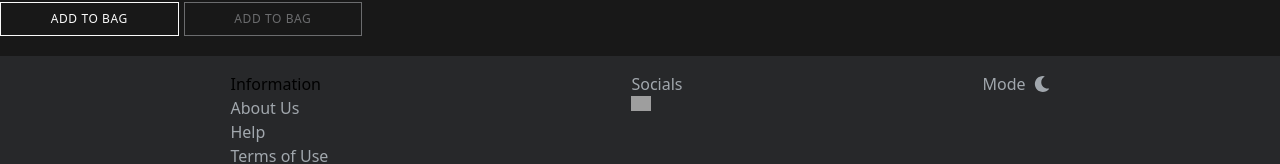
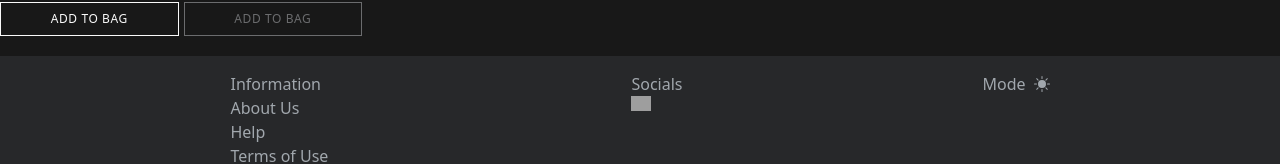
Before and after one commit to Requiem-of-Zero/gjallarhorn, a Next.js app: page / in a window 1280 px wide. Shown: the part 5862-6026 px from the top of the page. Built offline with nearby package versions, Linux system fonts and the light colour scheme; no server answers; grey boxes are pictures that could not be loaded; a web font is replaced by a local one.

Commit message:
Fixed homepage night and dark mode

```diff
--- a/src/components/Footer/Footer.js
+++ b/src/components/Footer/Footer.js
@@ -1,9 +1,10 @@
-import { AiOutlineCopyrightCircle } from "react-icons/ai";
-import { FaMoon } from "react-icons/fa";
 import Image from "next/image";
 import Link from "next/link";
+import { AiOutlineCopyrightCircle } from "react-icons/ai";
+import { BsSunFill } from "react-icons/bs";
+import { FaMoon } from "react-icons/fa";
 
-const Footer = ({ toggleTheme }) => {
+const Footer = ({ theme, toggleTheme }) => {
   return (
     <footer className="bg-grey footer_info">
       <ul className="text-light-grey px-4 pt-4 lgl:justify-center lgl:flex lgl:items-start lgl:gap-[300px] max-w-contentContainer m0a">
@@ -46,7 +47,12 @@ const Footer = ({ toggleTheme }) => {
         </div>
 
         <div id="light-dark-mode" className="flex gap-[8px] items-center">
-          Mode <FaMoon onClick={toggleTheme} className="cursor-pointer" />
+          Mode{" "}
+          {theme === "light" ? (
+            <FaMoon onClick={toggleTheme} className="cursor-pointer" />
+          ) : (
+            <BsSunFill onClick={toggleTheme} className="pointer-cursor" />
+          )}
         </div>
       </ul>
       <p className="px-4 text-light-grey text-sm flex gap-[5px] py-1 pb-2 justify-center items-center select-none">
--- a/src/pages/_app.js
+++ b/src/pages/_app.js
@@ -55,7 +55,7 @@ export default function App({ Component, pageProps }) {
                 ></motion.div>
               )}
               <div id={theme}>
-                <Component {...pageProps} toggleTheme={toggleTheme} />
+                <Component {...pageProps} theme={theme} toggleTheme={toggleTheme} />
                 {sidebar && <Sidebar sidebar={sidebar} />}
                 <FooterNavigation
                   theme={theme}
--- a/src/pages/index.js
+++ b/src/pages/index.js
@@ -1,14 +1,14 @@
+import Head from "next/head";
+import { useState } from "react";
+import "react-toastify/dist/ReactToastify.css";
 import Banner from "../components/Banner/Banner";
 import bannerData from "../components/Banner/data";
 import Footer from "../components/Footer/Footer";
 import Header from "../components/Header/Header";
 import Products from "../components/Products/Products";
 import productsData from "../components/ProductTile/data";
-import Head from "next/head";
-import { useState } from "react";
-import "react-toastify/dist/ReactToastify.css";
 
-export default function Home({ toggleTheme }) {
+export default function Home({ theme, toggleTheme }) {
   const [sidebar, setSidebar] = useState(false);
 
   return (
@@ -23,7 +23,7 @@ export default function Home({ toggleTheme }) {
         <Header />
         <Banner {...bannerData} />
         <Products {...productsData} />
-        <Footer toggleTheme={toggleTheme}/>
+        <Footer theme={theme} toggleTheme={toggleTheme} />
       </main>
     </>
   );
--- a/src/styles/globals.css
+++ b/src/styles/globals.css
@@ -61,9 +61,6 @@ body {
   color: var(--text-light-primary);
 }
 
-#dark .bottom_nav {
-  background-color: var(--trimming-dark-secondary);
-}
 
 #light .bottom_nav svg {
   color: var(--text-light-primary);
@@ -92,6 +89,15 @@ body {
 
 #dark {
   background-color: var(--trimming-dark-primary);
+}
+
+#dark footer li {
+  color: var(--text-dark-secondary)
+}
+
+
+#dark .bottom_nav {
+  background-color: var(--trimming-dark-secondary);
 }
 
 #dark .product_name,
```
